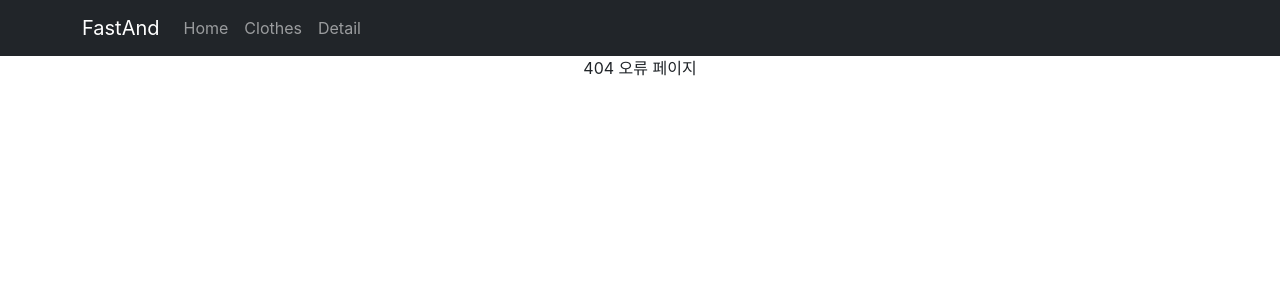
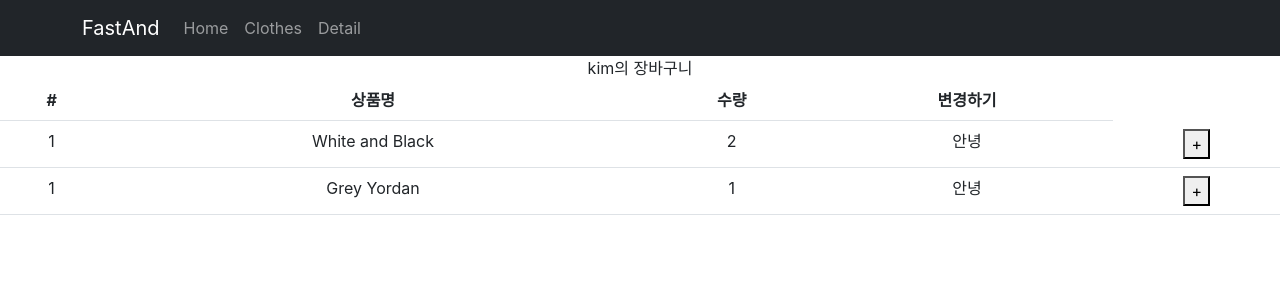
Before and after one commit to jjenniyun/react_basic, a React (Create React App) app in the folder shop/: page /cart in a window 1280 px wide. Before the commit this address had no page. Shown: the top 300 px of the page. Built offline with nearby package versions, Linux system fonts and the light colour scheme.

Commit message:
Redux(23.03.27)

```diff
--- a/shop/package.json
+++ b/shop/package.json
@@ -3,6 +3,7 @@
   "version": "0.1.0",
   "private": true,
   "dependencies": {
+    "@reduxjs/toolkit": "^1.9.3",
     "@testing-library/jest-dom": "^5.16.5",
     "@testing-library/react": "^13.4.0",
     "@testing-library/user-event": "^13.5.0",
@@ -11,6 +12,7 @@
     "react": "^18.2.0",
     "react-bootstrap": "^2.7.2",
     "react-dom": "^18.2.0",
+    "react-redux": "^8.0.5",
     "react-router-dom": "^6.9.0",
     "react-scripts": "5.0.1",
     "styled-components": "^5.3.9",
--- a/shop/src/App.js
+++ b/shop/src/App.js
@@ -1,10 +1,11 @@
-import { useState } from "react";
+import { createContext, useState } from "react";
 import './App.css';
 import { Button, Container, Nav, Navbar, Row, Col } from 'react-bootstrap';
 import data from './data.js';
 import Detail from './routes/Detail.js';
 import { Routes, Route, Link, useNavigate, Outlet } from 'react-router-dom';
 import axios from 'axios';
+import Cart from './routes/Cart.js';
 //import 'bootstrap/dist/css/bootstrap.min.css';
 
 function App() {
@@ -59,6 +60,8 @@
           <Route path="one" element={<p>첫 주문시 양배추즙 서비스</p>}></Route>
           <Route path="two" element={<p>생일기념 쿠폰받기</p>} />
         </Route>
+
+        <Route path='/cart' element={<Cart />} />
       </Routes>
 
     </div >
--- a/shop/src/index.js
+++ b/shop/src/index.js
@@ -4,13 +4,17 @@
 import App from './App';
 import reportWebVitals from './reportWebVitals';
 import { BrowserRouter } from "react-router-dom";
+import { Provider } from "react-redux";
+import store from './store.js';
 
 const root = ReactDOM.createRoot(document.getElementById('root'));
 root.render(
   <React.StrictMode>
-    <BrowserRouter>
-      <App />
-    </BrowserRouter>
+    <Provider store={store}>
+      <BrowserRouter>
+        <App />
+      </BrowserRouter>
+    </Provider>
   </React.StrictMode>
 );
 
--- /dev/null
+++ b/shop/src/routes/Cart.js
@@ -0,0 +1,45 @@
+import { Table } from 'react-bootstrap';
+import { useDispatch, useSelector } from 'react-redux';
+import { changeName } from './../store.js';
+
+function Cart() {
+
+    let state = useSelector((state) => state)
+    let dispatch = useDispatch();
+    //console.log(state.cart[0].name)
+
+    return (
+        <div>
+            {state.user}의 장바구니
+            <Table>
+                <thead>
+                    <tr>
+                        <th>#</th>
+                        <th>상품명</th>
+                        <th>수량</th>
+                        <th>변경하기</th>
+                    </tr>
+                </thead>
+                <tbody>
+                    {
+                        state.cart.map((a, i) =>
+                            <tr key={i}>
+                                <td>1</td>
+                                <td>{state.cart[i].name}</td>
+                                <td>{state.cart[i].count}</td>
+                                <td>안녕</td>
+                                <td>
+                                    <button onClick={() => {
+                                        dispatch(changeName())
+                                    }}>+</button>
+                                </td>
+                            </tr>
+                        )
+                    }
+                </tbody>
+            </Table>
+        </div>
+    )
+}
+
+export default Cart
--- a/shop/src/routes/Detail.js
+++ b/shop/src/routes/Detail.js
@@ -1,4 +1,4 @@
-import { useEffect, useState } from 'react';
+import { useContext, useEffect, useState } from 'react';
 import { Button } from 'react-bootstrap';
 import { useParams } from "react-router-dom";
 import styled from 'styled-components';
--- /dev/null
+++ b/shop/src/store.js
@@ -0,0 +1,28 @@
+import { configureStore, createSlice } from '@reduxjs/toolkit'
+
+let user = createSlice({
+    name: 'user',
+    initialState: 'kim',
+    reducers: {
+        changeName(state) {
+            return 'john ' + state
+        }
+    }
+})
+
+export let { changeName } = user.actions
+
+let cart = createSlice({
+    name: 'cart',
+    initialState: [
+        { id: 0, name: 'White and Black', count: 2 },
+        { id: 2, name: 'Grey Yordan', count: 1 }
+    ]
+})
+
+export default configureStore({
+    reducer: {
+        user: user.reducer,
+        cart: cart.reducer
+    }
+})
```
Also changed, not shown: 1 other file (tests, documents, lock files or other folders).
